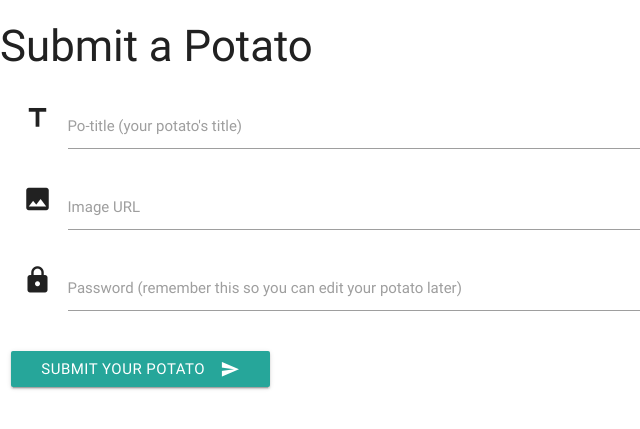
After one commit to BrendanMolloy/milestone3, a Flask app: page /add_potato in a window 1280 px wide. The commit adds this page. Shown: the top 429 px of the page, without its empty margins (0-640 px from the left). Run offline with Flask 2, Linux system fonts and the light colour scheme; some libraries are stand-ins or nearby versions.

```diff
--- a/app.py
+++ b/app.py
@@ -4,11 +4,9 @@ from flask_pymongo import PyMongo
 from bson.objectid import ObjectId
 from env import MONGO_URI
 
-
-
 app = Flask(__name__)
 app.config["MONGO_DBNAME"] = 'tater-rater'
-app.config["MONGO_URI"] = MONGO_URI
+app.config["MONGO_URI"] = (MONGO_URI)
 
 mongo = PyMongo(app)
 
@@ -17,6 +15,17 @@ mongo = PyMongo(app)
 def get_potatoes():
     return render_template("potatoes.html", potatoes=mongo.db.potatoes.find())
 
+@app.route('/add_potato')
+def add_potato():
+    return render_template("submit.html")
+
+@app.route('/submit_potato', methods=['POST'])
+def submit_potato():
+    potatoes=mongo.db.potatoes
+    potatoes.insert_one(request.form.to_dict())
+    return redirect(url_for('get_potatoes'))
+
+
 
 if __name__ == '__main__':
     app.run(host=os.getenv("IP", "0.0.0.0"),
--- /dev/null
+++ b/static/css/style.css
@@ -0,0 +1,3 @@
+/*body {
+    background-color: red;
+} */
--- /dev/null
+++ b/templates/base.html
@@ -0,0 +1,16 @@
+<!DOCTYPE html>
+<html>
+    <head>
+        <link href="https://fonts.googleapis.com/icon?family=Material+Icons" rel="stylesheet">
+        <link rel="stylesheet" href="https://cdnjs.cloudflare.com/ajax/libs/materialize/0.100.2/css/materialize.min.css">
+        <link rel="stylesheet" href="{{url_for('static', filename='css/style.css')}}" type="text/css"/>
+    </head>
+
+    <body>
+        {% block content %}
+        {% endblock %}
+
+        <script src="https://cdnjs.cloudflare.com/ajax/libs/jquery/3.2.1/jquery.min.js"></script>
+        <script src="https://cdnjs.cloudflare.com/ajax/libs/materialize/0.100.2/js/materialize.min.js"></script>
+    </body>
+</html>
--- /dev/null
+++ b/templates/submit.html
@@ -0,0 +1,28 @@
+{% extends 'base.html' %}
+{% block content %}
+<h3>Submit a Potato</h3>
+<div class="row">
+    <form action="{{url_for('submit_potato')}}" method="POST" class="col s12">
+      <div class="row">
+        <div class="input-field col s12">
+          <i class="material-icons prefix">title</i>
+          <input id="title" name="title" type="text" class="validate">
+          <label for="icon_prefix">Po-title (your potato's title)</label>
+        </div>
+        <div class="input-field col s12">
+          <i class="material-icons prefix">image</i>
+          <input id="image_url" name="image_url" type="tel" class="validate">
+          <label for="icon_telephone">Image URL</label>
+        </div>
+        <div class="input-field col s12">
+          <i class="material-icons prefix">lock</i>
+          <input id="password" name="password" type="tel" class="validate">
+          <label for="icon_telephone">Password (remember this so you can edit your potato later)</label>
+        </div>
+      </div>
+      <button class="btn waves-effect waves-light" type="submit" name="action">Submit your Potato
+        <i class="material-icons right">send</i>
+        </button>
+    </form>
+  </div>
+{% endblock %}
```
Also changed, not shown: templates/potatoes.html (+25 -12 lines), templates/home.html (added), templates/profile.html (added).
